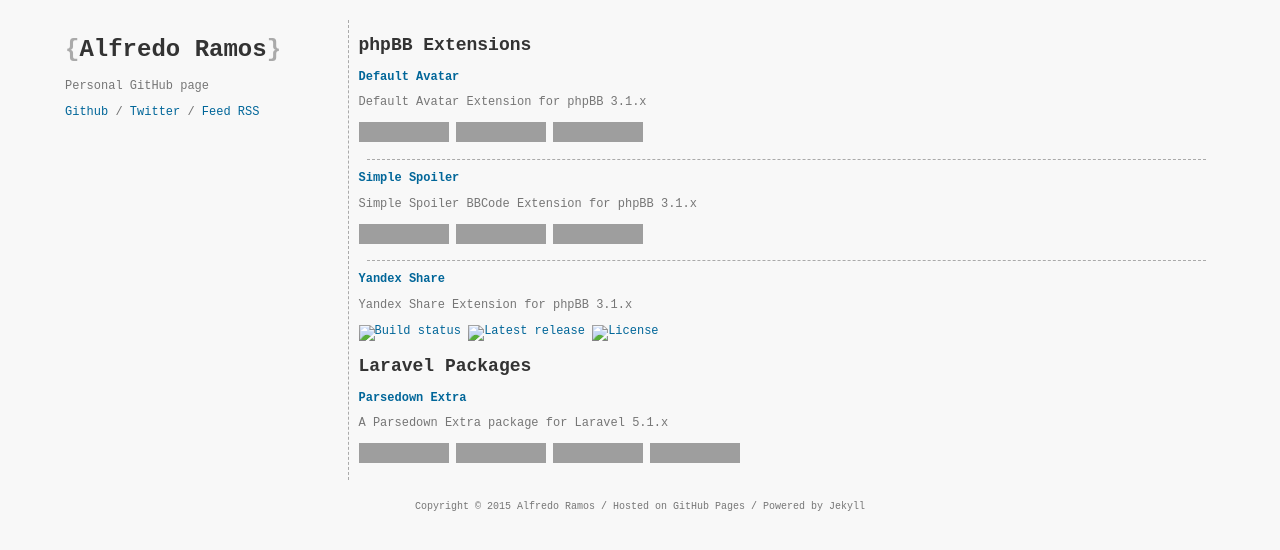
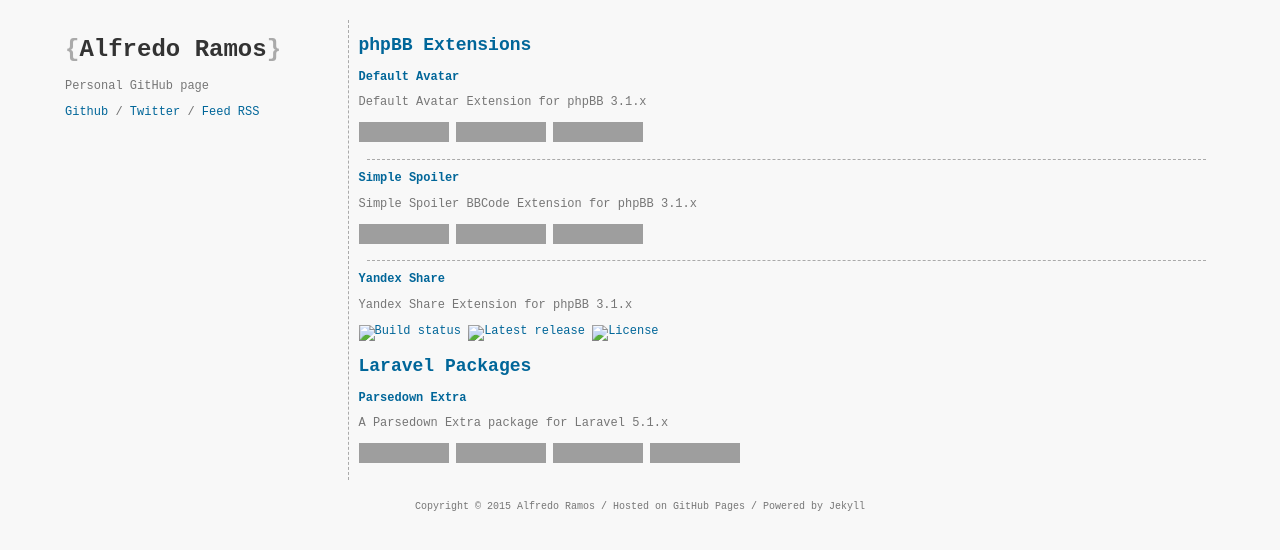
Before and after one commit to AlfredoRamos/AlfredoRamos.github.io, a Jekyll site: the page built from index.html, in a window 1280 px wide. Shown: the top 550 px of the page. Built offline with Jekyll 4.4.1, drawn with Linux system fonts in a browser that asks for light colours; nearby versions of some CDN libraries; some web fonts are replaced; grey boxes are pictures that could not be loaded.

Commit message:
Add Rakefile. Improvements and fixes.

```diff
--- a/Gemfile
+++ b/Gemfile
@@ -1,3 +1,4 @@
 source 'https://rubygems.org'
 
 gem 'github-pages'
+gem 'to_slug'
--- a/_config.yml
+++ b/_config.yml
@@ -11,3 +11,6 @@
 markdown: kramdown
 
 encoding: "utf-8"
+permalink: /post/:title.html
+timezone: America/Mexico_City
+exclude: [phpbb-extensions, LICENSE, Rakefile]
--- a/index.html
+++ b/index.html
@@ -2,8 +2,10 @@
 layout: default
 ---
 {% for post in site.posts %}
-<article>
-	<h2>{{ post.title }}</h2>
+<article id="{{ post.id }}">
+	<h2>
+		<a href="{{ post.url }}">{{ post.title }}</a>
+	</h2>
 	{{ post.content }}
 </article>
 {% endfor %}
```
Also changed, not shown: _posts/2015-11-25-laravel-packages.md (+1 -1 lines), _posts/2015-11-27-phpbb-extensions.md (+1 -1 lines), README.md (added), 1 other file.
